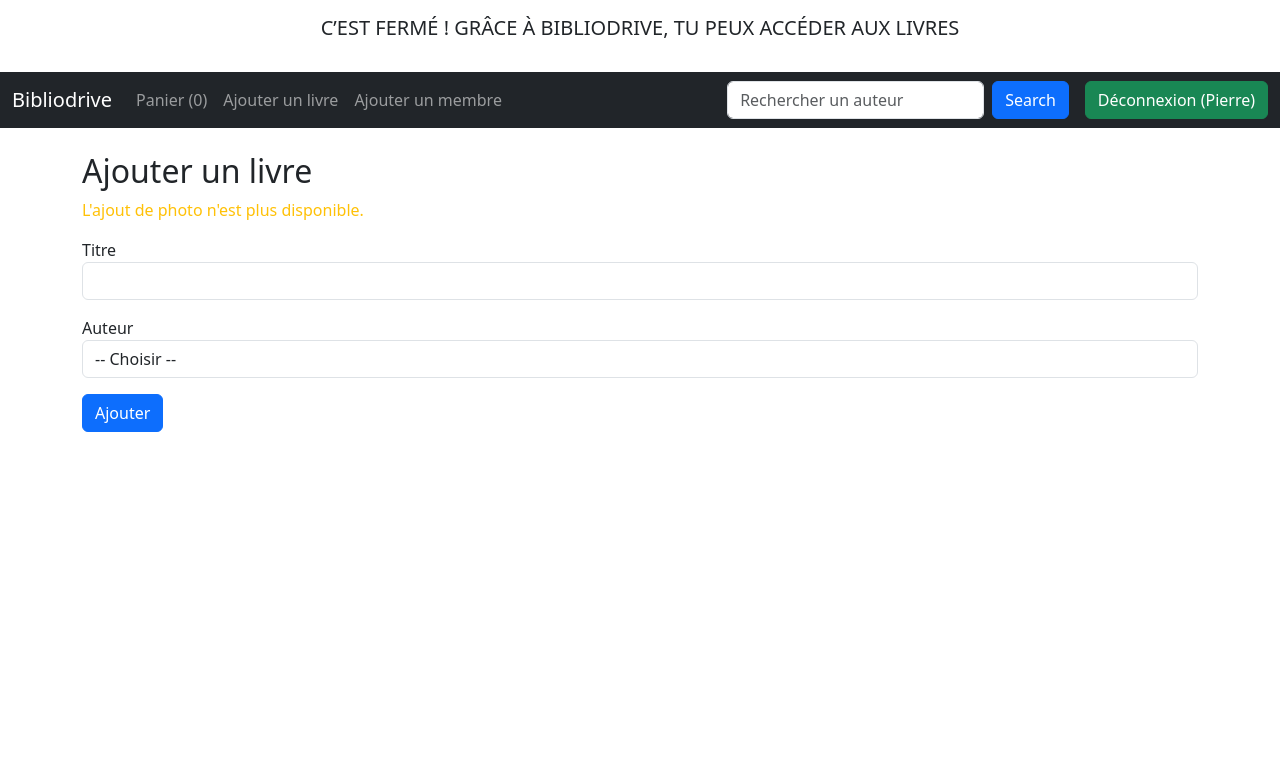
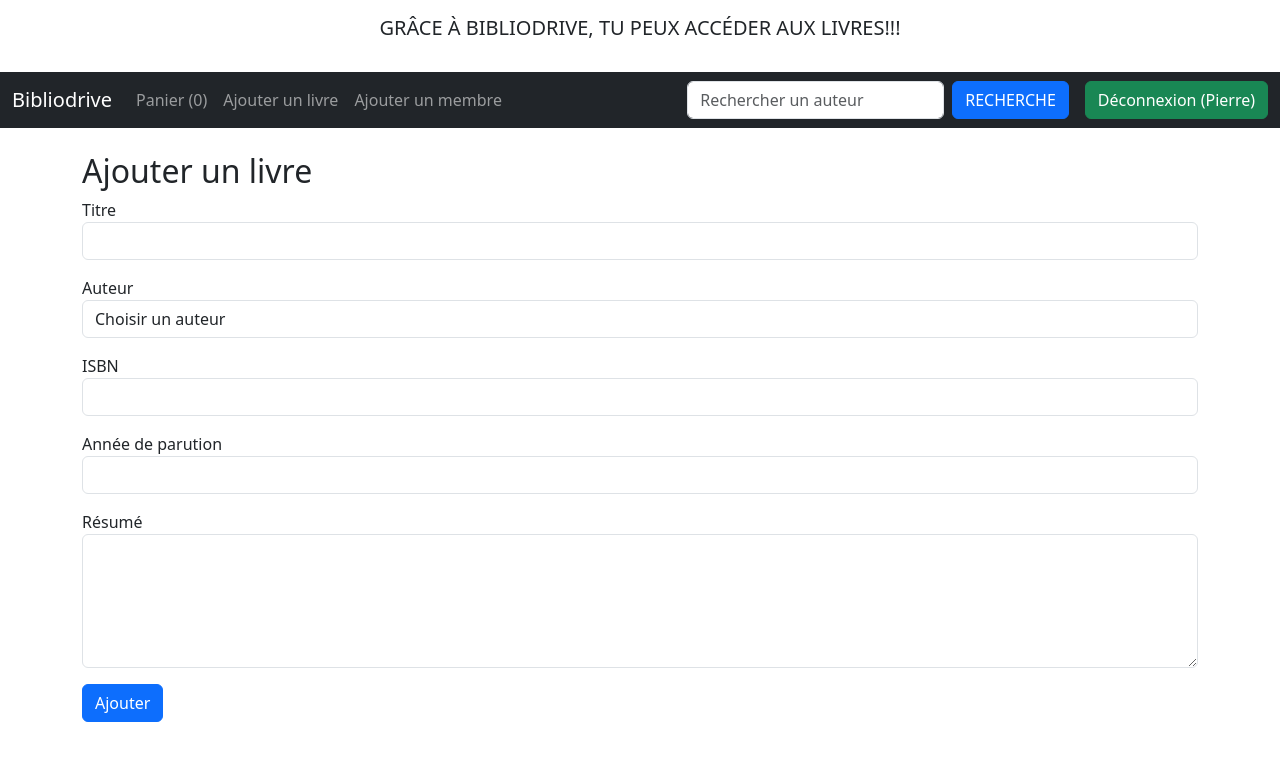
Before and after one commit to leo-170/bibliodrive, a PHP site: page /ajoutlivre.php in a window 1280 px wide. Shown: the top 761 px of the page. Run offline with PHP 8.4, Linux system fonts and the light colour scheme; a user stored in the database is signed in; data comes from the database, SQL or seed files in the repository.

Commit message:
version finale..

```diff
--- a/ajoutlivre.php
+++ b/ajoutlivre.php
@@ -1,53 +1,64 @@
 <?php
-session_start(); // demarre la session
-require "config.php"; // inclut le fichier config pour la connexion PDO
+session_start(); // Démarre la session PHP
+require "config.php"; // Inclut la configuration pour la connexion PDO
 
-// verifie si utilisateur est admin
+// Vérifie si l'utilisateur est admin
 if (!isset($_SESSION['profil']) || $_SESSION['profil'] !== 'admin') {
-    header("Location: page_accueil.php?msg=acces_interdit"); // redirige si pas admin
+    header("Location: page_accueil.php?msg=acces_interdit"); // Redirige si pas admin
     exit;
 }
 
-$erreurs = []; // tableau pour stocker les erreurs
+$erreurs = []; // Tableau pour stocker les messages d'erreur
 
-// recupere tous les auteurs pour le select
+// Récupère tous les auteurs pour le <select> dans le formulaire
 $stmtAuteurs = $pdo->query("SELECT * FROM auteur ORDER BY nom, prenom");
-$auteurs = $stmtAuteurs->fetchAll(PDO::FETCH_ASSOC); // stocke les auteurs dans un tableau
+$auteurs = $stmtAuteurs->fetchAll(PDO::FETCH_ASSOC); // Stocke les auteurs dans un tableau associatif
 
-// si le formulaire est envoye
+// Si le formulaire est soumis
 if ($_SERVER['REQUEST_METHOD'] === 'POST') {
-    $titre = trim($_POST['titre'] ?? ''); // recupere le titre
-    $noauteur = intval($_POST['auteur'] ?? 0); // recupere l'auteur et force entier
+    // Récupère et nettoie les données du formulaire
+    $titre = trim($_POST['titre'] ?? ''); // Supprime les espaces en début/fin de chaîne
+    $noauteur = intval($_POST['auteur'] ?? 0); // Force la valeur en entier
+    $isbn = trim($_POST['isbn'] ?? ''); // Récupère l'ISBN
+    $anneeparution = intval($_POST['anneeparution'] ?? 0); // Année de parution
+    $resume = trim($_POST['resume'] ?? ''); // Récupère le résumé
 
-    // validations simples
+    // Validations simples
     if ($titre === '') $erreurs[] = "Le titre est obligatoire.";
     if ($noauteur <= 0) $erreurs[] = "Vous devez choisir un auteur.";
+    if ($isbn === '') $erreurs[] = "L'ISBN est obligatoire.";
+    if ($anneeparution <= 0) $erreurs[] = "L'année de parution est obligatoire.";
+    if ($resume === '') $erreurs[] = "Le résumé est obligatoire.";
 
-    // si pas d'erreurs
+    // Si aucune erreur
     if (empty($erreurs)) {
-        // prepare la requete pour ajouter le livre
+        // Prépare la requête SQL pour insérer le livre
         $stmt = $pdo->prepare("
-            INSERT INTO livre (titre, noauteur, photo, dateajout)
-            VALUES (:titre, :noauteur, NULL, CURDATE())
+            INSERT INTO livre (titre, noauteur, isbn13, anneeparution, detail, photo, dateajout)
+            VALUES (:titre, :noauteur, :isbn, :anneeparution, :resume, NULL, CURDATE())
         ");
-        // execute la requete avec les valeurs
+        // Exécute la requête avec les valeurs récupérées
         $stmt->execute([
             'titre' => $titre,
-            'noauteur' => $noauteur
+            'noauteur' => $noauteur,
+            'isbn' => $isbn,
+            'anneeparution' => $anneeparution,
+            'resume' => $resume
         ]);
 
-        header("Location: page_accueil.php?msg=livre_ajoute"); // redirige avec message
+        // Redirection après ajout
+        header("Location: page_accueil.php?msg=livre_ajoute");
         exit;
     }
 }
 
-require "entete.php"; // inclut l'entete html
+// Inclut l'entête HTML
+require "entete.php";
 ?>
 
 <div class="container mt-4">
     <h2>Ajouter un livre</h2>
 
-    <p class="text-warning"> L'ajout de photo n'est plus disponible.</p>
 
     <?php if (!empty($erreurs)): ?>
         <div class="alert alert-danger">
@@ -55,15 +66,19 @@
         </div>
     <?php endif; ?>
 
+
     <form method="post">
+
         <div class="mb-3">
             <label>Titre</label>
             <input type="text" name="titre" class="form-control" required>
         </div>
+
+
         <div class="mb-3">
             <label>Auteur</label>
             <select name="auteur" class="form-control" required>
-                <option value="">-- Choisir --</option>
+                <option value="">Choisir un auteur</option>
                 <?php foreach($auteurs as $a): ?>
                     <option value="<?= $a['noauteur'] ?>">
                         <?= htmlspecialchars($a['prenom'] . ' ' . $a['nom']) ?>
@@ -72,6 +87,25 @@
             </select>
         </div>
 
+
+        <div class="mb-3">
+            <label>ISBN</label>
+            <input type="text" name="isbn" class="form-control" required>
+        </div>
+
+
+        <div class="mb-3">
+            <label>Année de parution</label>
+            <input type="number" name="anneeparution" class="form-control" required>
+        </div>
+
+
+        <div class="mb-3">
+            <label>Résumé</label>
+            <textarea name="resume" class="form-control" rows="5" required></textarea>
+        </div>
+
+
         <button type="submit" class="btn btn-primary">Ajouter</button>
     </form>
 </div>
--- a/entete.php
+++ b/entete.php
@@ -16,7 +16,7 @@
 <body>
 
 <div class="container-fluid mt-3 text-center">
-    <h5>C’EST FERMÉ ! GRÂCE À BIBLIODRIVE, TU PEUX ACCÉDER AUX LIVRES</h5>
+    <h5> GRÂCE À BIBLIODRIVE, TU PEUX ACCÉDER AUX LIVRES!!!</h5>
 </div>
 <br>
 
@@ -59,7 +59,7 @@
 
             <form class="d-flex me-3" method="GET" action="recherche.php">
                 <input class="form-control me-2" type="text" name="q" placeholder="Rechercher un auteur">
-                <button class="btn btn-primary" type="submit">Search</button>
+                <button class="btn btn-primary" type="submit">RECHERCHE</button>
             </form>
 
             <?php if (isset($_SESSION['mel'])): ?>
--- a/page_accueil.php
+++ b/page_accueil.php
@@ -1,6 +1,6 @@
 <?php
-include "config.php"; // inclut config PDO
-include "entete.php"; // inclut header html
+include "config.php"; // inclut config.php
+include "entete.php"; // inclut entete.php
 
 // 3 derniers livres pour le carousel
 $stmt = $pdo->query("SELECT * FROM livre ORDER BY dateajout DESC LIMIT 3");
--- a/recherche.php
+++ b/recherche.php
@@ -22,7 +22,7 @@
 
 
 <form method="get" action="recherche.php" class="mb-4">
-    <input type="text" name="q" class="form-control" placeholder="Rechercher un livre..." value="<?php echo htmlspecialchars($terme); ?>" />
+    <input type="text" name="q" class="form-control" placeholder="Rechercher un livre" value="<?php echo htmlspecialchars($terme); ?>" />
 </form>
 
 <?php if ($terme && empty($livres)): ?>
--- a/test.php
+++ /dev/null
@@ -1,4 +0,0 @@
-<?php
-// Test PHP
-echo "Hello world";
-?>
```
Also changed, not shown: ajoutmembre.php (+45 -16 lines), panier.php (+4 -4 lines).
